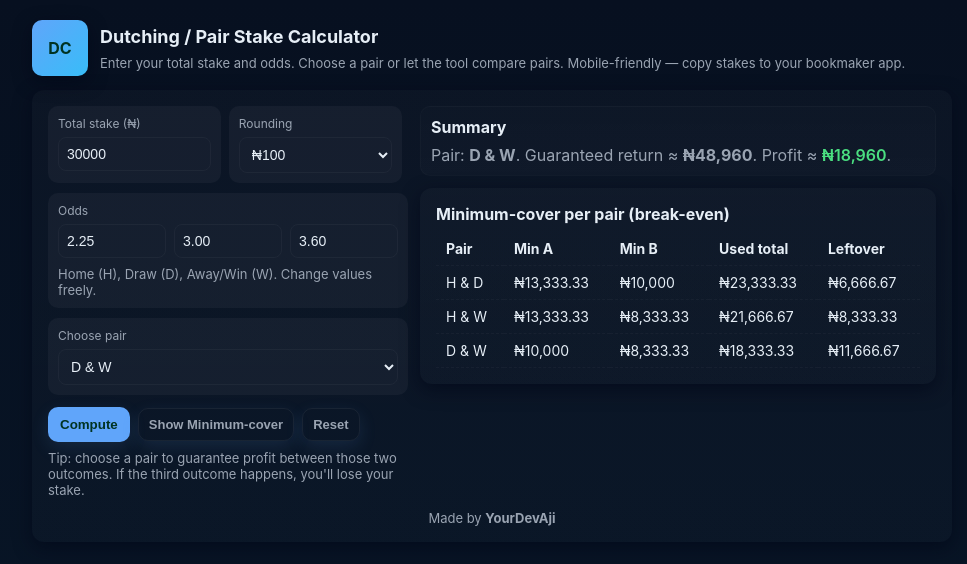
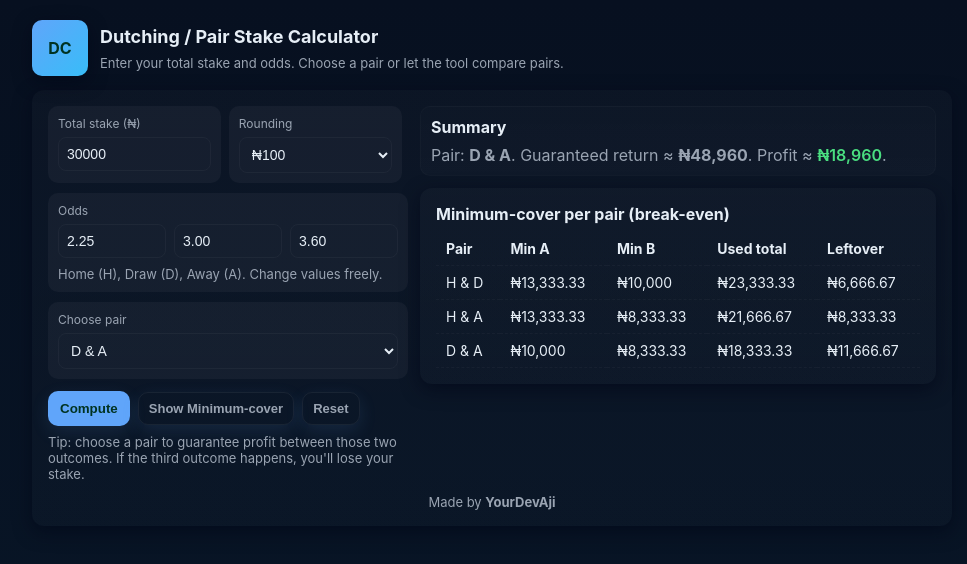
Before and after one commit to YourDevAji/dutching-calculator, a plain HTML site: page index.html in a window 1280 px wide. Both pictures are taken after a click on the button "Show Minimum-cover". Shown: the whole page, without its empty margins (148-1115 px from the left). Drawn offline with Linux system fonts and the light colour scheme.

Commit message:
Update index.html

```diff
--- a/index.html
+++ b/index.html
@@ -47,7 +47,7 @@ h1{font-size:18px;margin:0}
     <div class="logo">DC</div>
     <div>
       <h1>Dutching / Pair Stake Calculator</h1>
-      <div class="hint">Enter your total stake and odds. Choose a pair or let the tool compare pairs. Mobile-friendly — copy stakes to your bookmaker app.</div>
+      <div class="hint">Enter your total stake and odds. Choose a pair or let the tool compare pairs.</div>
     </div>
   </div>
 
@@ -74,9 +74,9 @@ h1{font-size:18px;margin:0}
           <div style="display:flex;gap:8px">
             <input id="oddH" type="number" step="0.01" value="2.25" />
             <input id="oddD" type="number" step="0.01" value="3.00" />
-            <input id="oddW" type="number" step="0.01" value="3.60" />
+            <input id="oddA" type="number" step="0.01" value="3.60" />
           </div>
-          <div class="hint" style="margin-top:8px">Home (H), Draw (D), Away/Win (W). Change values freely.</div>
+          <div class="hint" style="margin-top:8px">Home (H), Draw (D), Away (A). Change values freely.</div>
         </div>
 
         <div class="input" style="margin-top:10px">
@@ -84,8 +84,8 @@ h1{font-size:18px;margin:0}
           <select id="pairSelect">
             <option value="auto">Compare all pairs and show best</option>
             <option value="HD">H & D</option>
-            <option value="HW">H & W</option>
-            <option value="DW" selected>D & W</option>
+            <option value="HA">H & A</option>
+            <option value="DA" selected>D & A</option>
           </select>
         </div>
 
@@ -167,7 +167,7 @@ document.getElementById('compute').addEventListener('click', ()=>{
   const total = Number(document.getElementById('total').value) || 0;
   const oddH = Number(document.getElementById('oddH').value) || 0;
   const oddD = Number(document.getElementById('oddD').value) || 0;
-  const oddW = Number(document.getElementById('oddW').value) || 0;
+  const oddA = Number(document.getElementById('oddA').value) || 0;
   const rounding = Number(document.getElementById('rounding').value) || 1;
   const pairSel = document.getElementById('pairSelect').value;
 
@@ -177,8 +177,8 @@ document.getElementById('compute').addEventListener('click', ()=>{
 
   const pairs = [
     {id:'HD', aLabel:'H', bLabel:'D', a:oddH, b:oddD},
-    {id:'HW', aLabel:'H', bLabel:'W', a:oddH, b:oddW},
-    {id:'DW', aLabel:'D', bLabel:'W', a:oddD, b:oddW},
+    {id:'HA', aLabel:'H', bLabel:'A', a:oddH, b:oddA},
+    {id:'DA', aLabel:'D', bLabel:'A', a:oddD, b:oddA},
   ];
 
   function showOne(p){
@@ -214,15 +214,15 @@ document.getElementById('minCover').addEventListener('click', ()=>{
   const total = Number(document.getElementById('total').value) || 0;
   const oddH = Number(document.getElementById('oddH').value) || 0;
   const oddD = Number(document.getElementById('oddD').value) || 0;
-  const oddW = Number(document.getElementById('oddW').value) || 0;
+  const oddA = Number(document.getElementById('oddA').value) || 0;
   const r = calcMinCover(total, oddH, oddD);
-  const r2 = calcMinCover(total, oddH, oddW);
-  const r3 = calcMinCover(total, oddD, oddW);
+  const r2 = calcMinCover(total, oddH, oddA);
+  const r3 = calcMinCover(total, oddD, oddA);
   const out = document.getElementById('results');
   out.innerHTML = '<div class="card"><strong>Minimum-cover per pair (break-even)</strong><table class="table"><thead><tr><th>Pair</th><th>Min A</th><th>Min B</th><th>Used total</th><th>Leftover</th></tr></thead><tbody>'
   + '<tr><td>H & D</td><td>'+fmt(r.minA)+'</td><td>'+fmt(r.minB)+'</td><td>'+fmt(r.minA + r.minB)+'</td><td>'+fmt(r.leftover)+'</td></tr>'
-  + '<tr><td>H & W</td><td>'+fmt(r2.minA)+'</td><td>'+fmt(r2.minB)+'</td><td>'+fmt(r2.minA + r2.minB)+'</td><td>'+fmt(r2.leftover)+'</td></tr>'
-  + '<tr><td>D & W</td><td>'+fmt(r3.minA)+'</td><td>'+fmt(r3.minB)+'</td><td>'+fmt(r3.minA + r3.minB)+'</td><td>'+fmt(r3.leftover)+'</td></tr>'
+  + '<tr><td>H & A</td><td>'+fmt(r2.minA)+'</td><td>'+fmt(r2.minB)+'</td><td>'+fmt(r2.minA + r2.minB)+'</td><td>'+fmt(r2.leftover)+'</td></tr>'
+  + '<tr><td>D & A</td><td>'+fmt(r3.minA)+'</td><td>'+fmt(r3.minB)+'</td><td>'+fmt(r3.minA + r3.minB)+'</td><td>'+fmt(r3.leftover)+'</td></tr>'
   + '</tbody></table></div>';
 });
 
@@ -230,9 +230,9 @@ document.getElementById('clear').addEventListener('click', ()=>{
   document.getElementById('total').value = 30000;
   document.getElementById('oddH').value = 2.25;
   document.getElementById('oddD').value = 3.00;
-  document.getElementById('oddW').value = 3.60;
+  document.getElementById('oddA').value = 3.60;
   document.getElementById('rounding').value = 100;
-  document.getElementById('pairSelect').value = 'DW';
+  document.getElementById('pairSelect').value = 'DA';
   document.getElementById('results').innerHTML='';
   document.getElementById('summaryText').innerHTML = 'Press Compute to see stakes and guaranteed returns.';
 });
```
